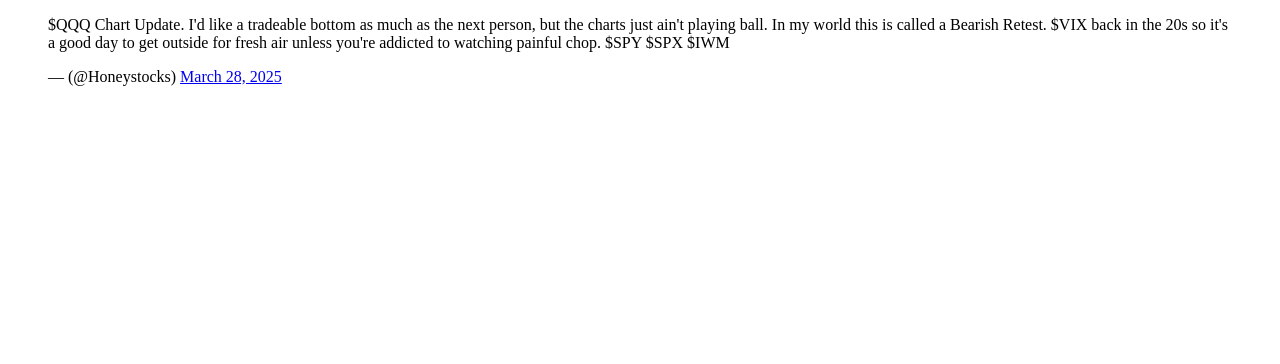
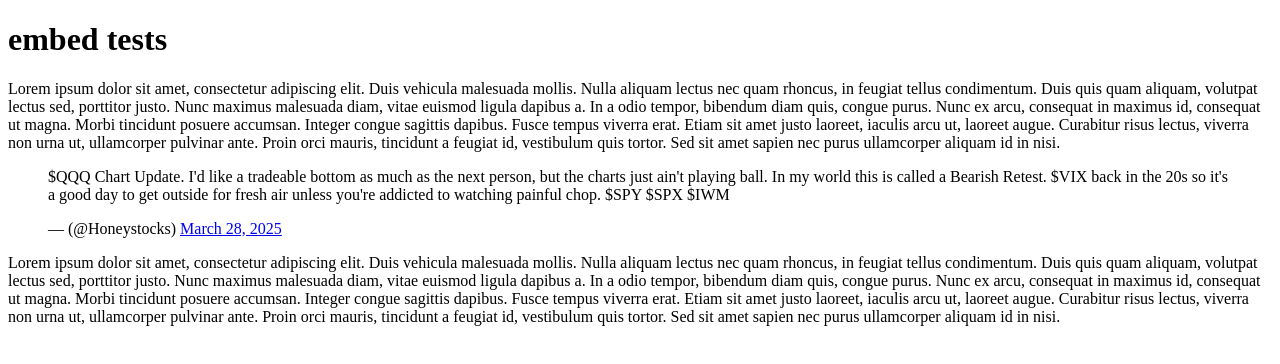
Before and after one commit to geneoes/geneoes.github.io, a plain HTML site: page embed.html in a window 1280 px wide. Drawn offline with Linux system fonts and the light colour scheme; a script that the page names is missing.

Commit message:
Update embed.html

```diff
--- a/embed.html
+++ b/embed.html
@@ -11,7 +11,9 @@
 <body>
 
 
-
+  <h1> embed tests </h1>
+  <p>
+Lorem ipsum dolor sit amet, consectetur adipiscing elit. Duis vehicula malesuada mollis. Nulla aliquam lectus nec quam rhoncus, in feugiat tellus condimentum. Duis quis quam aliquam, volutpat lectus sed, porttitor justo. Nunc maximus malesuada diam, vitae euismod ligula dapibus a. In a odio tempor, bibendum diam quis, congue purus. Nunc ex arcu, consequat in maximus id, consequat ut magna. Morbi tincidunt posuere accumsan. Integer congue sagittis dapibus. Fusce tempus viverra erat. Etiam sit amet justo laoreet, iaculis arcu ut, laoreet augue. Curabitur risus lectus, viverra non urna ut, ullamcorper pulvinar ante. Proin orci mauris, tincidunt a feugiat id, vestibulum quis tortor. Sed sit amet sapien nec purus ullamcorper aliquam id in nisi.</p>
   <blockquote class="stocktwits-embedded-post" data-origin="https://stocktwits.com" data-id="609578334">
   <p lang="en" dir="ltr">$QQQ Chart Update.
 
@@ -24,5 +26,8 @@ $SPY $SPX $IWM
   </p>&mdash; (@Honeystocks) <a href="https://stocktwits.com/Honeystocks/message/609578334"> March 28, 2025</a>
 </blockquote>
 <script async src="https://stocktwits.com/min/widgets.js" charset="utf-8"></script>
+
+<p>
+Lorem ipsum dolor sit amet, consectetur adipiscing elit. Duis vehicula malesuada mollis. Nulla aliquam lectus nec quam rhoncus, in feugiat tellus condimentum. Duis quis quam aliquam, volutpat lectus sed, porttitor justo. Nunc maximus malesuada diam, vitae euismod ligula dapibus a. In a odio tempor, bibendum diam quis, congue purus. Nunc ex arcu, consequat in maximus id, consequat ut magna. Morbi tincidunt posuere accumsan. Integer congue sagittis dapibus. Fusce tempus viverra erat. Etiam sit amet justo laoreet, iaculis arcu ut, laoreet augue. Curabitur risus lectus, viverra non urna ut, ullamcorper pulvinar ante. Proin orci mauris, tincidunt a feugiat id, vestibulum quis tortor. Sed sit amet sapien nec purus ullamcorper aliquam id in nisi.</p>
 </body>
 </html>
```
